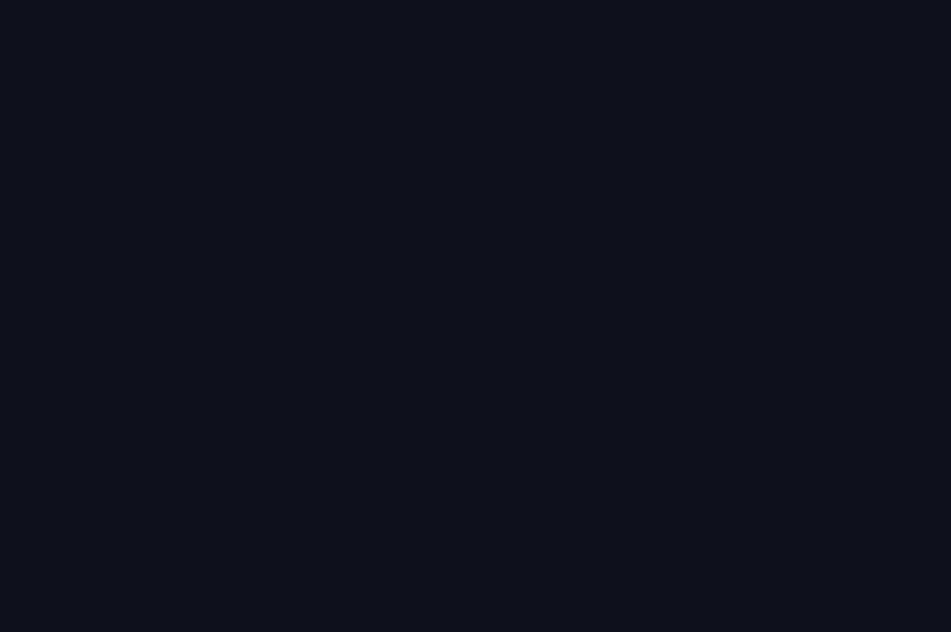
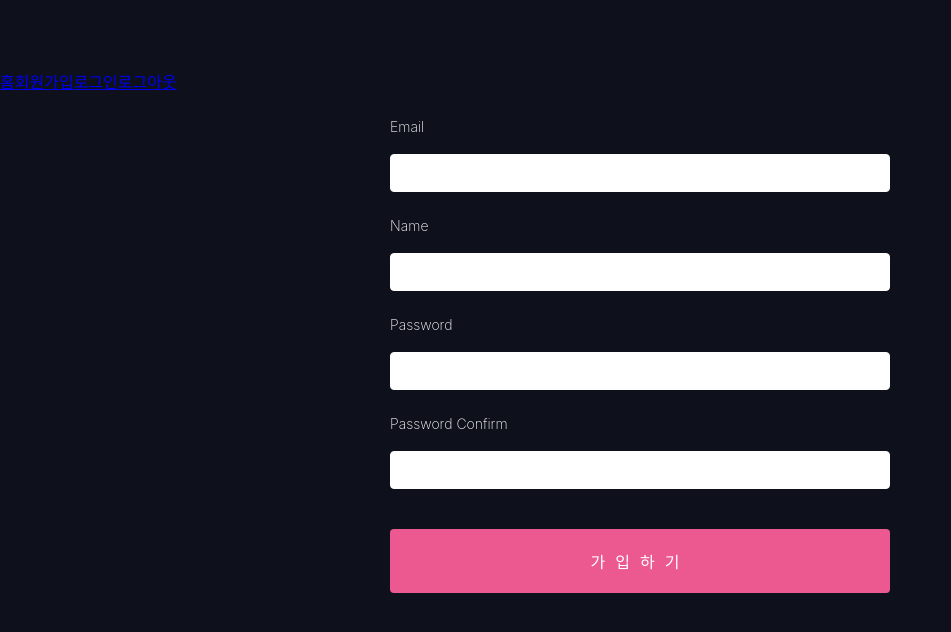
Before and after one commit to hwb0218/T4T, a React app in the folder client/: page /register in a window 1280 px wide. Shown: the top 632 px of the page, without its empty margins (0-951 px from the left). Built offline with nearby package versions, Linux system fonts and the light colour scheme.

Commit message:
login, logout complete

```diff
--- a/client/src/components/App.js
+++ b/client/src/components/App.js
@@ -1,13 +1,36 @@
-import React from 'react';
-import { Route, Switch } from 'react-router-dom';
+import React, { Fragment } from 'react';
+import { Route, Switch, Link } from 'react-router-dom';
+import { withRouter } from 'react-router-dom';
+import RandingPage from "./views/RandingPage/RandingPage";
 import RegisterPage from "./views/RegisterPage/RegisterPage";
 import LoginPage from "./views/LoginPage/LoginPage";
+import axios from 'axios';
 
-function App() {
-  return (
+function App({history}) {
+    const logoutHandler = () => {
+        axios.get('/api/users/logout')
+            .then(response => {
+                if (response.status === 200) {
+                    history.push('/login');
+                } else {
+                    alert('Log Out Failed');
+                }
+            });
+    }
 
-      <Route exact path="/" component={RegisterPage} />
-  );
+    return (
+    <div style={{ paddingTop: '69px', minHeight: 'calc(100vh - 80px)' }}>
+      <Link to="/">홈</Link>
+      <Link to="/register">회원가입</Link>
+      <Link to="/login">로그인</Link>
+      <Link to="/logout" onClick={logoutHandler}>로그아웃</Link>
+      <Switch>
+          <Route exact path="/" component={RandingPage}/>
+          <Route path="/register" component={RegisterPage}/>
+          <Route path="/login" component={LoginPage}/>
+      </Switch>
+    </div>
+);
 }
 
-export default App;
+export default withRouter(App);
--- a/client/src/components/views/LoginPage/LoginPage.js
+++ b/client/src/components/views/LoginPage/LoginPage.js
@@ -1,14 +1,26 @@
 import React from 'react';
+import { useDispatch } from 'react-redux';
 import { useForm } from 'react-hook-form';
+import { loginUser } from "../../../_actions/userActions";
 import './LoginPage.css';
 
-const LoginPage = () => {
+const LoginPage = ({ history }) => {
+    const dispatch = useDispatch();
     const { register, handleSubmit, errors } = useForm();
 
     const onSubmit = (data) => {
-        console.log('data................',data);
+        const { email, password } = data;
+        const dataToSubmit = { email, password };
+
+        dispatch(loginUser(dataToSubmit))
+            .then(response => {
+                if (response.payload.loginSuccess) {
+                    history.push("/");
+                } else {
+                    alert(response.payload.err);
+                }
+            });
     };
-
 
     return (
         <form onSubmit={handleSubmit(onSubmit)}>
--- /dev/null
+++ b/client/src/components/views/RandingPage/RandingPage.js
@@ -0,0 +1,11 @@
+import React from 'react';
+
+const RandingPage = () => {
+    return (
+        <div>
+            랜딩 페이지
+        </div>
+    );
+};
+
+export default RandingPage;
--- a/client/src/components/views/RegisterPage/RegisterPage.css
+++ b/client/src/components/views/RegisterPage/RegisterPage.css
@@ -3,6 +3,7 @@ body {
     font-family: -apple-system, BlinkMacSystemFont, "Segoe UI", "Roboto", "Oxygen",
     "Ubuntu", "Cantarell", "Fira Sans", "Droid Sans", "Helvetica Neue",
     sans-serif;
+    color: white;
 }
 
 form {
--- a/client/src/components/views/RegisterPage/RegisterPage.js
+++ b/client/src/components/views/RegisterPage/RegisterPage.js
@@ -4,7 +4,8 @@ import { useForm } from 'react-hook-form';
 import { registerUser } from '../../../_actions/userActions';
 import './RegisterPage.css';
 
-const RegisterPage = () => {
+const RegisterPage = ({ history }) => {
+    // const history = useHistory();
     const dispatch = useDispatch();
     const { register, handleSubmit, watch, errors } = useForm();
     const password = useRef(null);
@@ -19,10 +20,15 @@ const RegisterPage = () => {
             password,
             passwordConfirm
         };
+
         dispatch(registerUser(dataToSubmit))
             .then(response => {
-                console.log(response);
-            })
+                if (response.payload.success) {
+                    history.push('/login');
+                } else {
+                    alert(response.payload.err);
+                }
+            });
     };
 
     return (
```
Also changed, not shown: 1 other file (tests, documents, lock files or other folders).
